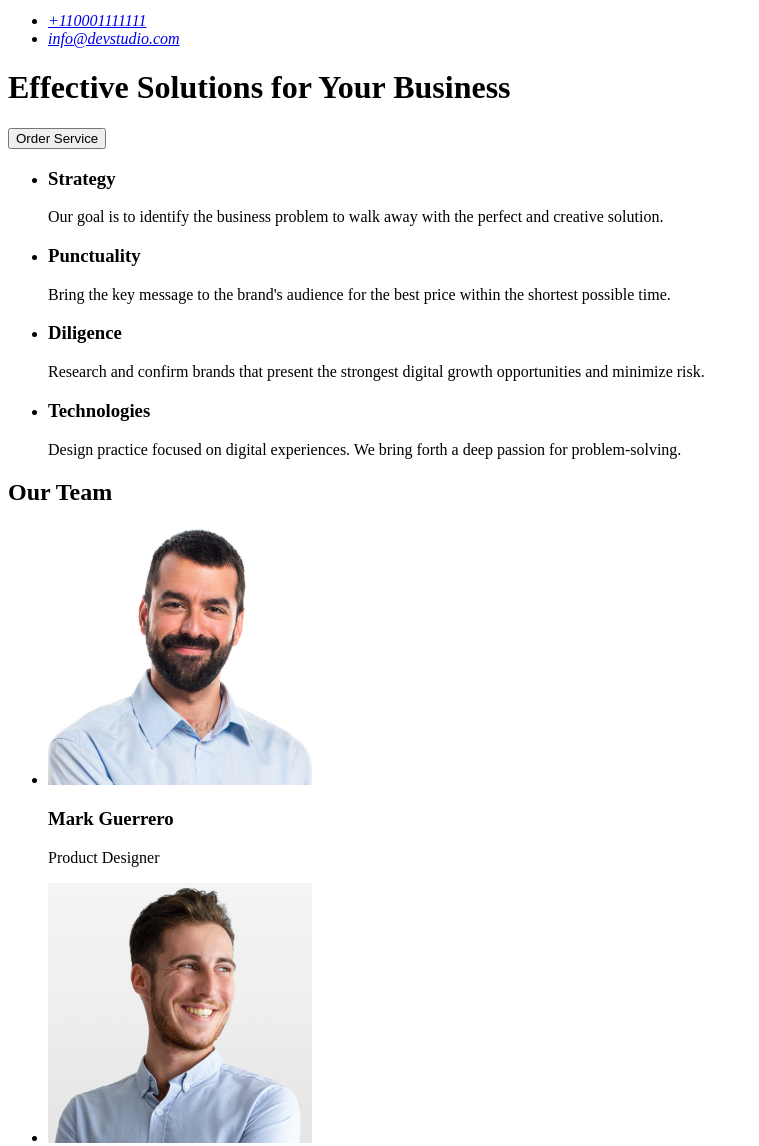
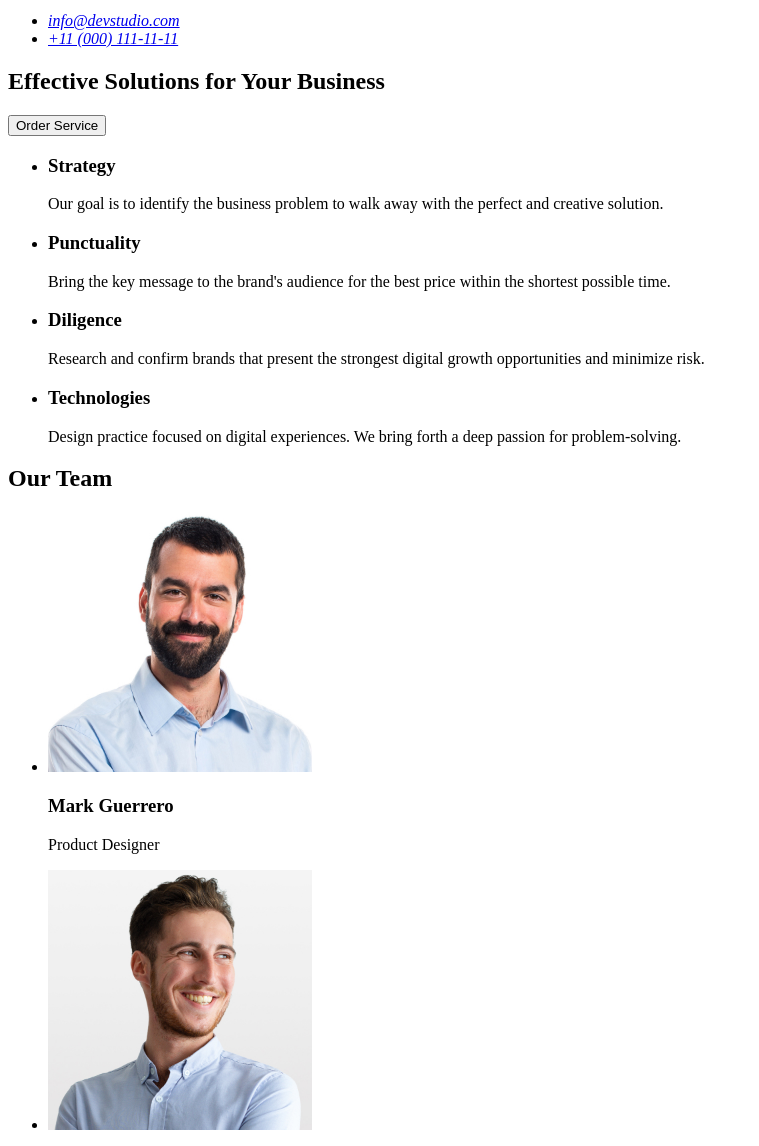
Before and after one commit to Jenya-Osinskiy/goit-markup-hw-01, a plain HTML site: page index.html in a window 1280 px wide. Shown: the part 100-1246 px from the top of the page, without its empty margins (0-759 px from the left). Drawn offline with Linux system fonts and the light colour scheme.

Commit message:
update file

```diff
--- a/index.html
+++ b/index.html
@@ -19,18 +19,20 @@
         </nav>
         <address>
             <ul>
-                <li><a href="tel:+110001111111">+110001111111</a></li>
                 <li><a href="mailto:info@devstudio.com">info@devstudio.com</a></li>
+                <li><a href="tel:+110001111111">+11 (000) 111-11-11</a></li>
             </ul>
         </address>
-
-        <h1>Effective Solutions for Your Business</h1>
-        <button type="button">Order Service</button>
 
     </header>
 
     <main>
+        <section>
+            <h1>Effective Solutions for Your Business</h1>
+            <button type="button">Order Service</button>
+        </section>
 
+        <section>
             <ul>
                 <li>
                     <h3>Strategy</h3>
@@ -55,8 +57,8 @@
                     </p>
                 </li>
             </ul>
-
-
+        </section>
+        <section>
             <h2>Our Team</h2>
             <ul>
                 <li>
@@ -80,7 +82,7 @@
                     <p>UI Designer</p>
                 </li>
             </ul>
-
+        </section>
     </main>
     <footer>
         <a href="./index.html">WebStudio</a>
```
Lines whose indentation alone changed are shown as unchanged.
